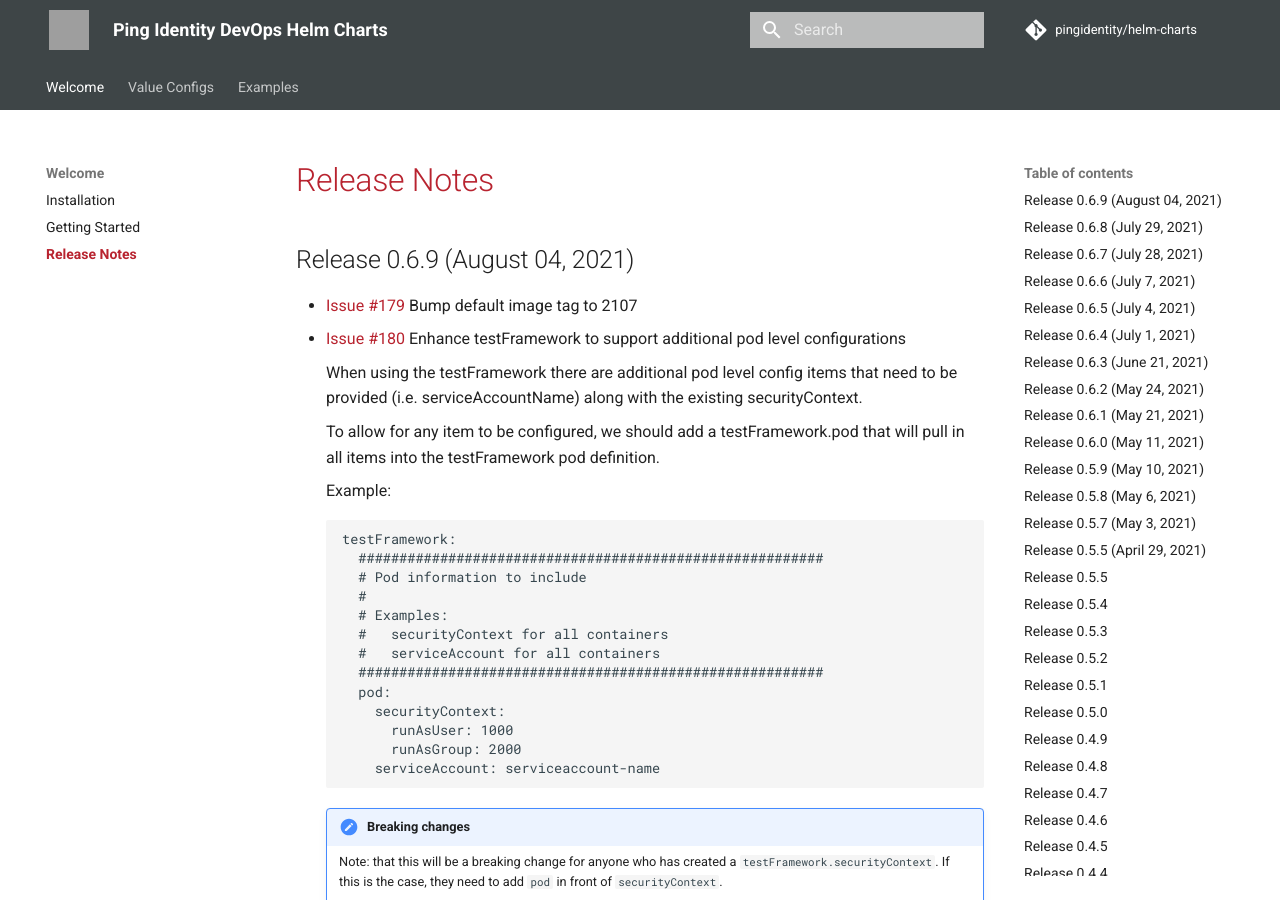
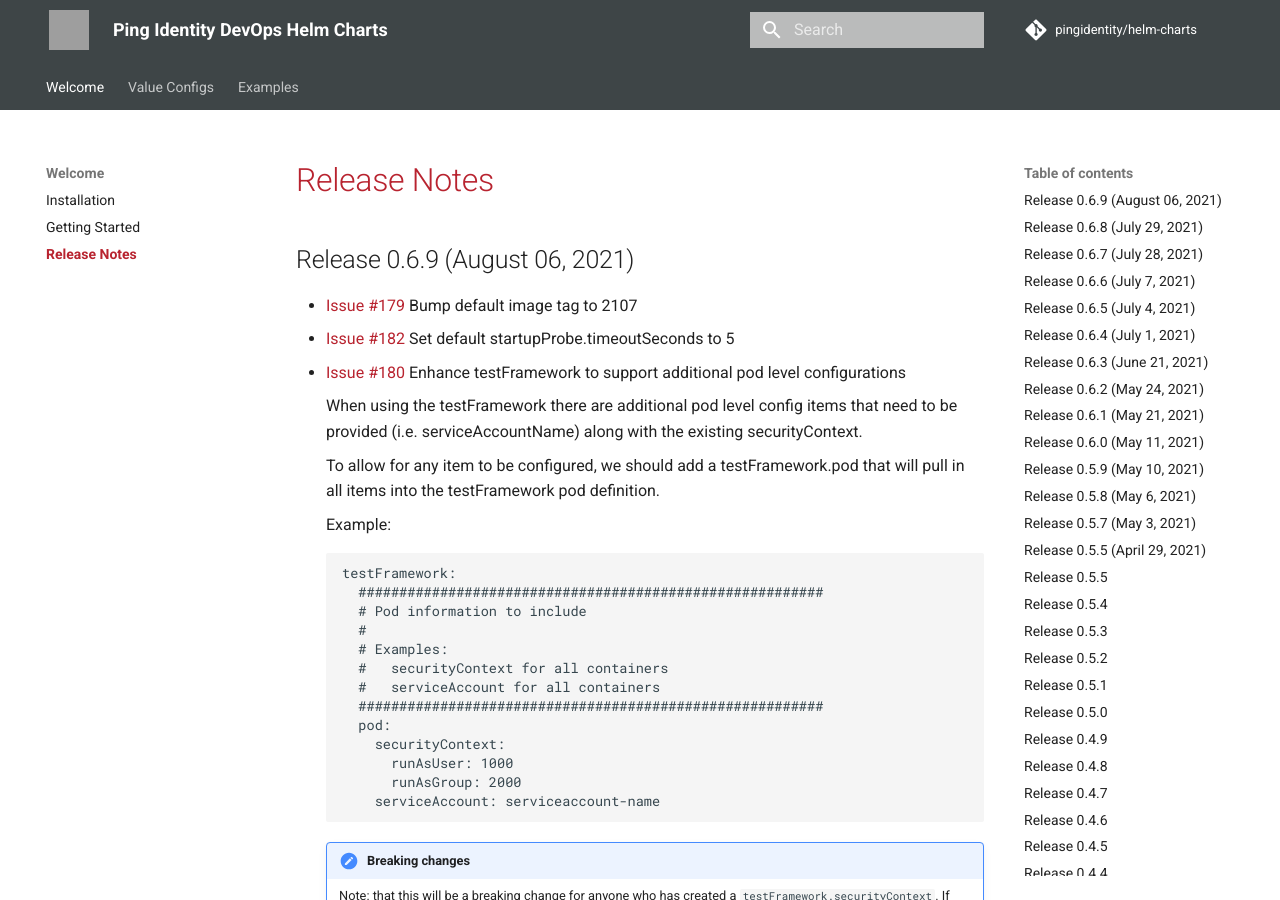
Before and after one commit to pingidentity/helm-charts, an MkDocs documentation site: the page built from docs/release-notes.md, in a window 1280 px wide and 900 px high. Built offline with MkDocs 1.6.1 and Material for MkDocs 9.7.7, drawn with Linux system fonts in a browser that asks for light colours; comment, search, counter and statistics services are not loaded; grey boxes are pictures that could not be loaded.

Commit message:
Update Release Notes

```diff
--- a/docs/release-notes.md
+++ b/docs/release-notes.md
@@ -1,8 +1,9 @@
 # Release Notes
 
-## Release 0.6.9 (August 04, 2021)
+## Release 0.6.9 (August 06, 2021)
 
 * [Issue #179](https://github.com/pingidentity/helm-charts/issues/179) Bump default image tag to 2107
+* [Issue #182](https://github.com/pingidentity/helm-charts/issues/182) Set default startupProbe.timeoutSeconds to 5
 * [Issue #180](https://github.com/pingidentity/helm-charts/issues/180) Enhance testFramework to support additional pod level configurations
 
     When using the testFramework there are additional pod level config items that need to be provided (i.e. serviceAccountName) along with the existing securityContext.
```
